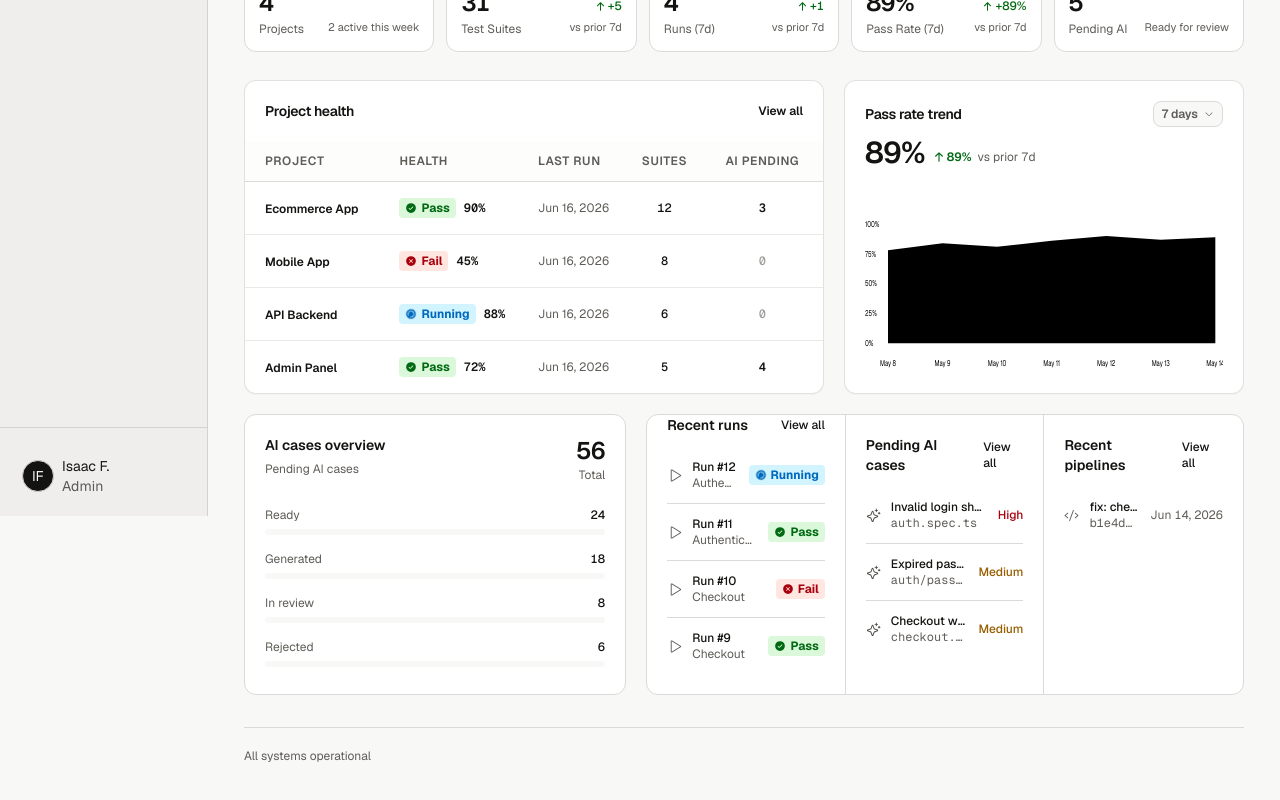
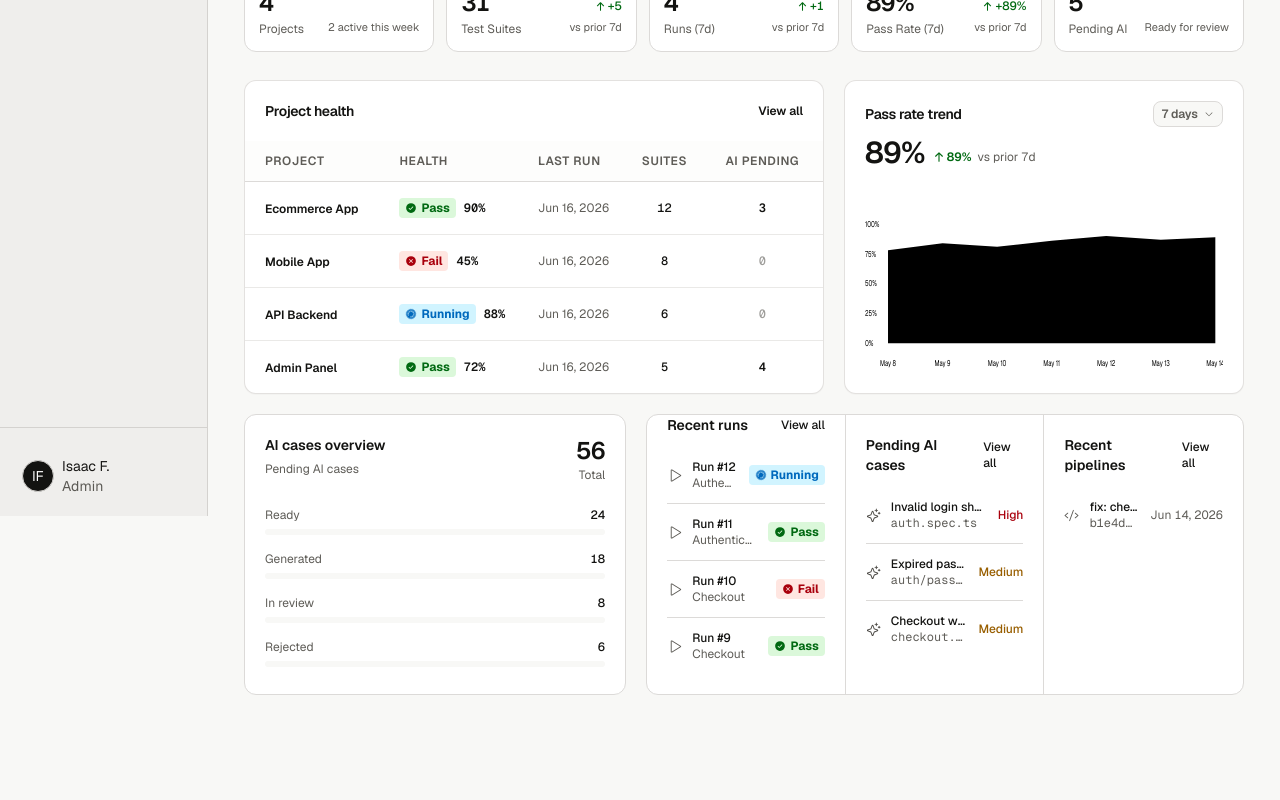
Before and after one commit to Aisaac2205/qably-project, a Next.js app in the folder apps/web/: page /dashboard in a window 1280 px wide. Shown: the part 284-1084 px from the top of the page. After the commit the page ends 1015 px from the top, so only its background shows below. Built offline with nearby package versions, Linux system fonts and the light colour scheme.

Commit message:
fix(web): remove redundant dashboard footer

```diff
--- a/apps/web/src/features/dashboard/components/dashboard-page.tsx
+++ b/apps/web/src/features/dashboard/components/dashboard-page.tsx
@@ -13,7 +13,7 @@ export function DashboardPage() {
   const { t } = useTranslation()
 
   return (
-    <div className="mx-auto min-h-full max-w-[1440px] px-5 py-7 text-default sm:px-7 lg:px-9 lg:py-9">
+    <div className="mx-auto max-w-[1440px] px-5 py-7 text-default sm:px-7 lg:px-9 lg:py-9">
       <header className="mb-7 flex flex-col gap-1.5">
         <p className="text-sm font-medium text-muted">{org.name}</p>
         <h1 className="text-2xl font-semibold tracking-[-0.025em] text-default">
@@ -34,9 +34,6 @@ export function DashboardPage() {
         <RecentActivity />
       </div>
 
-      <footer className="mt-8 border-t border-border pt-5 text-xs text-muted">
-        {t('dashboard.allOperational')}
-      </footer>
     </div>
   )
 }
```
Also changed, not shown: 1 other file (tests, documents, lock files or other folders).
